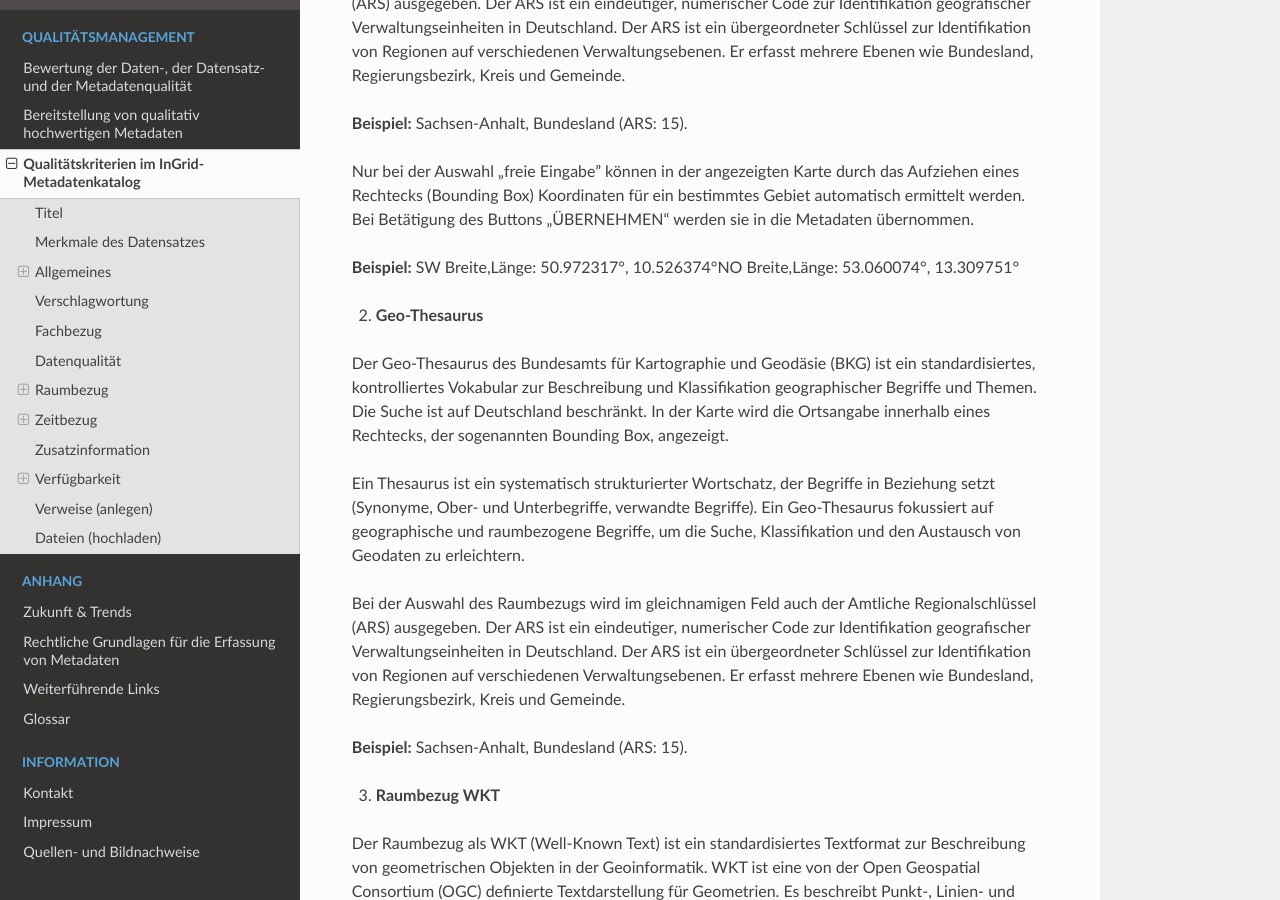
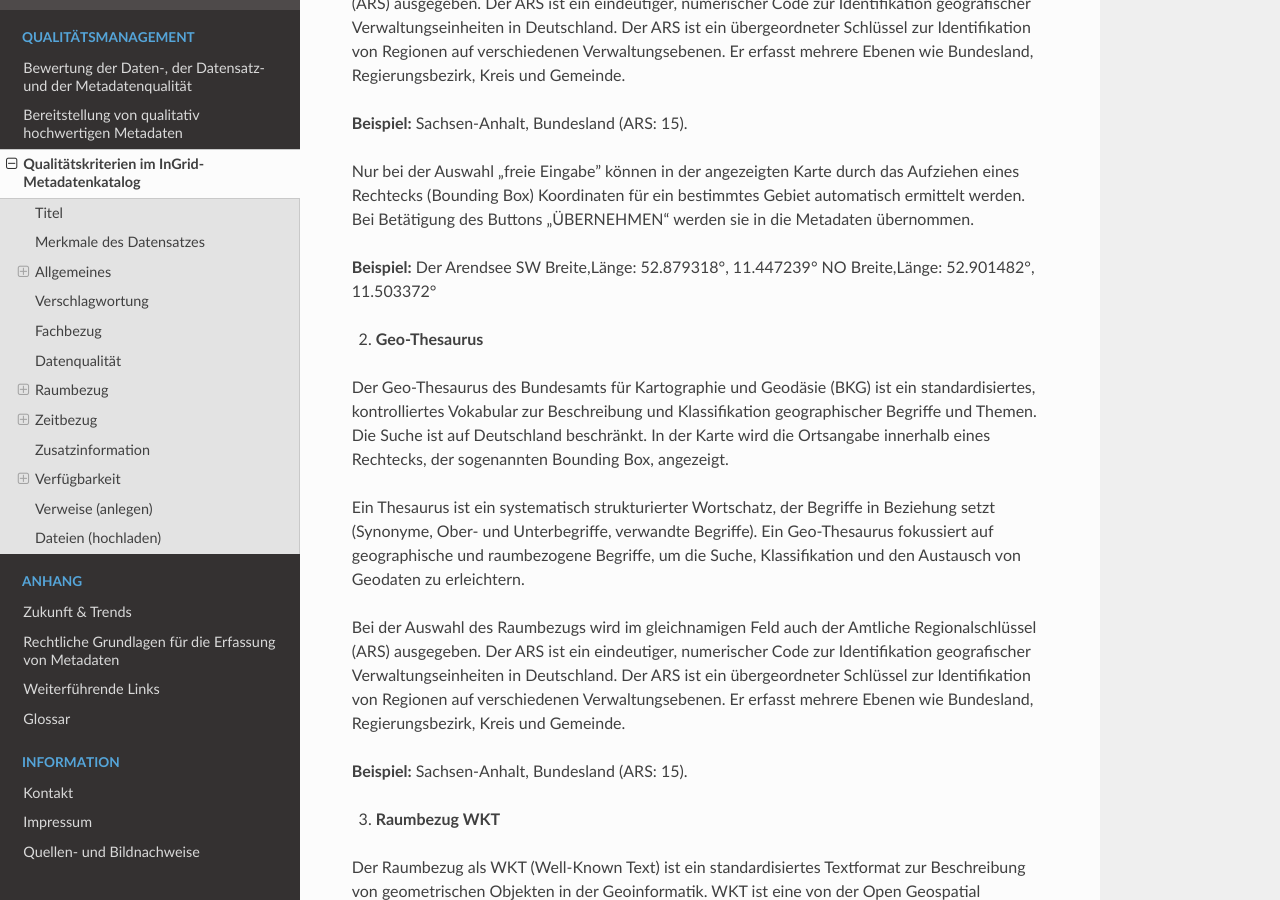
Before and after one commit to tomiwo/ingrid-mdk-st-high-quality-metadata, a Sphinx documentation site: the page built from docs/qualitaetsmanagement/metadatenschema-ige.rst, in a window 1280 px wide and 900 px high, scrolled down 4059 px. Built offline with Sphinx 7.4.7 and the Read the Docs theme 3.1.0, drawn with Linux system fonts in a browser that asks for light colours.

Commit message:
Update metadatenschema-ige.rst

```diff
--- a/docs/qualitaetsmanagement/metadatenschema-ige.rst
+++ b/docs/qualitaetsmanagement/metadatenschema-ige.rst
@@ -141,7 +141,7 @@ Er erfasst mehrere Ebenen wie Bundesland, Regierungsbezirk, Kreis und Gemeinde.
 
 Nur bei der Auswahl „freie Eingabe” können in der angezeigten Karte durch das Aufziehen eines Rechtecks (Bounding Box) Koordinaten für ein bestimmtes Gebiet automatisch ermittelt werden. Bei Betätigung des Buttons „ÜBERNEHMEN“ werden sie in die Metadaten übernommen.
 
-**Beispiel:** SW Breite,Länge: 50.972317°, 10.526374°NO Breite,Länge: 53.060074°, 13.309751°
+**Beispiel:** Der Arendsee  SW Breite,Länge: 52.879318°, 11.447239°  NO Breite,Länge: 52.901482°, 11.503372°
 
 
 
```
